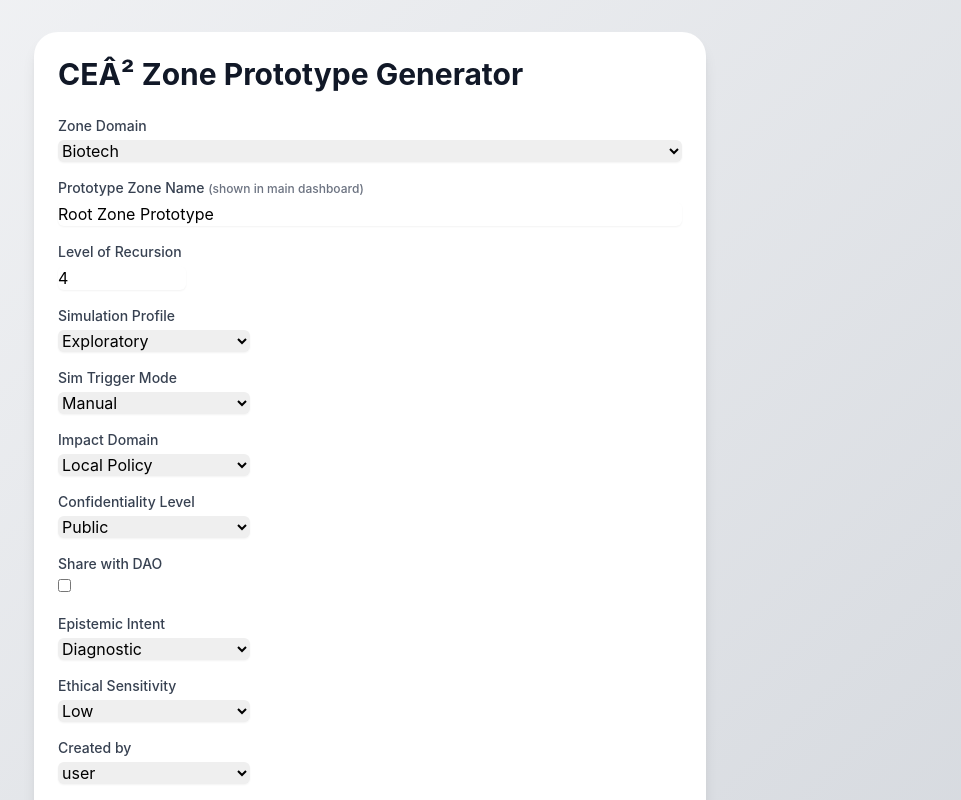
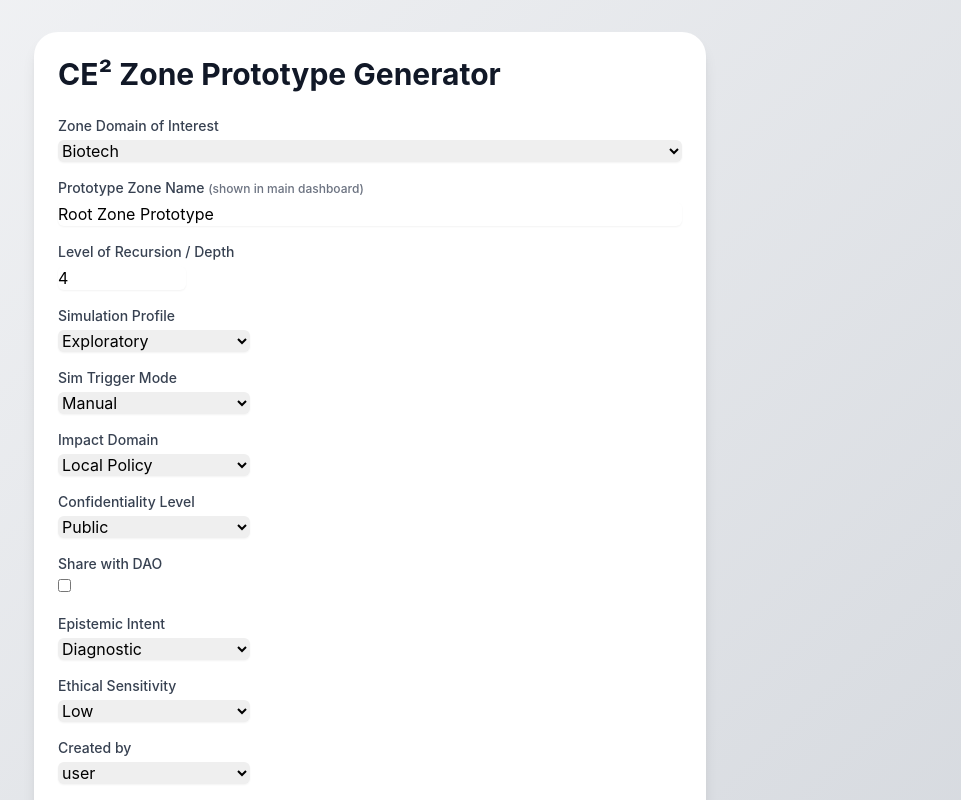
Before and after one commit to OmniChainOrg/omnimodel-dashboard, a Next.js app: page /zonedashboard in a window 1280 px wide. Shown: the top 800 px of the page, without its empty margins (270-1231 px from the left). Built offline with nearby package versions, Linux system fonts and the light colour scheme; no server answers.

Commit message:
Update zonedashboard.tsx

```diff
--- a/pages/zonedashboard.tsx
+++ b/pages/zonedashboard.tsx
@@ -439,10 +439,10 @@ export default function ZoneDashboardPage() {
   return (
     <div className="min-h-screen bg-gradient-to-br from-gray-100 to-gray-300 p-8">
       <div className="max-w-2xl mx-auto bg-white p-6 rounded-2xl shadow-lg">
-        <h1 className="text-3xl font-bold text-gray-900 mb-6">CEÂ² Zone Prototype Generator</h1>
+        <h1 className="text-3xl font-bold text-gray-900 mb-6">CE² Zone Prototype Generator</h1>
         <form onSubmit={handleSubmit} className="space-y-4 mb-6">
           <div>
-            <label className="block text-sm font-medium text-gray-700">Zone Domain</label>
+            <label className="block text-sm font-medium text-gray-700">Zone Domain of Interest</label>
             <select
               value={zoneDomain}
               onChange={e => setZoneDomain(e.target.value)}
@@ -478,11 +478,11 @@ export default function ZoneDashboardPage() {
             />
           </div>
           <div>
-            <label className="block text-sm font-medium text-gray-700">Level of Recursion</label>
+            <label className="block text-sm font-medium text-gray-700">Level of Recursion / Depth</label>
             <input
               type="number"
               min={1}
-              max={6}
+              max={3}
               value={recursionLevel}
               onChange={e => setRecursionLevel(Number(e.target.value))}
               className="mt-1 block w-32 border-gray-300 rounded-md shadow-sm focus:ring-blue-500 focus:border-blue-500"
```
